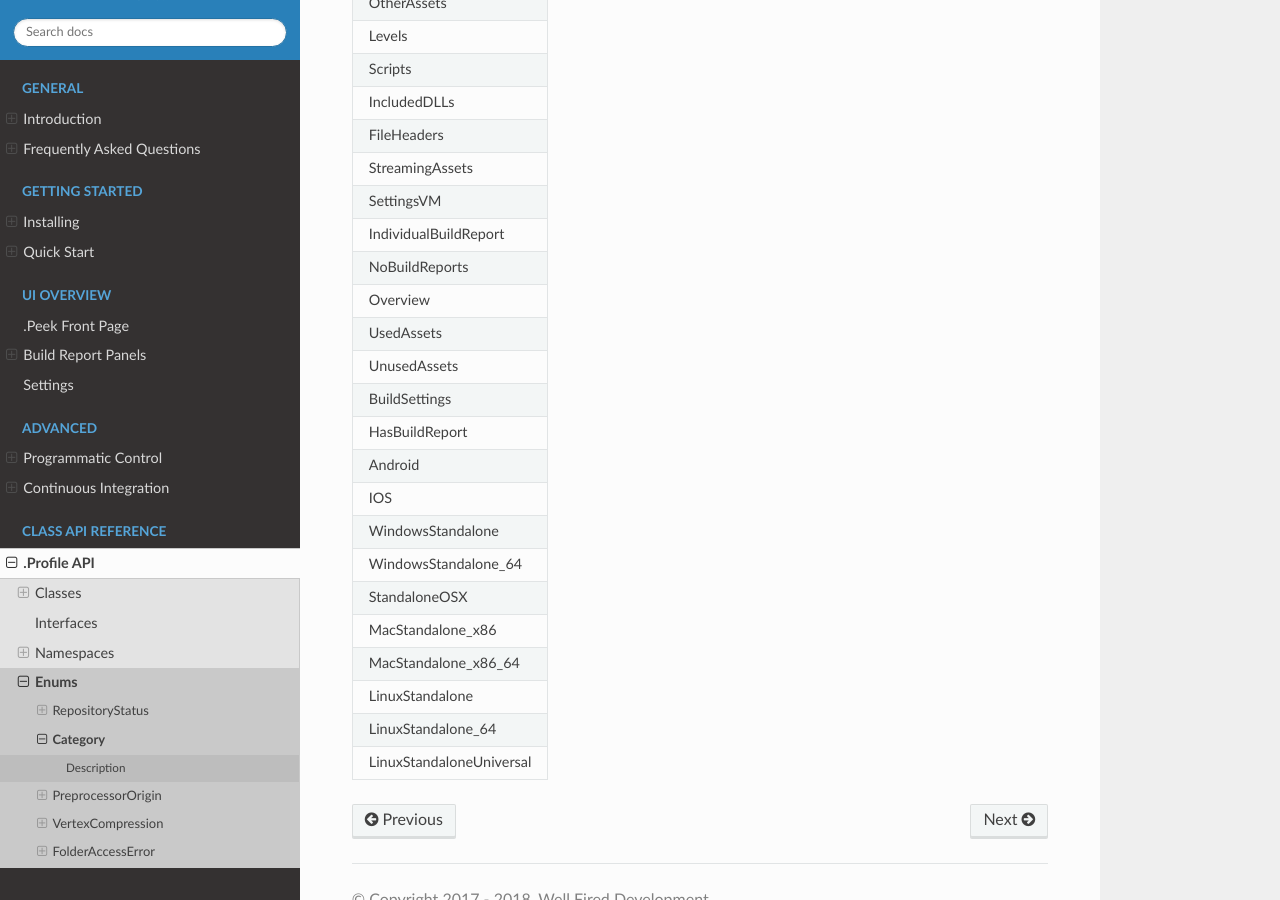
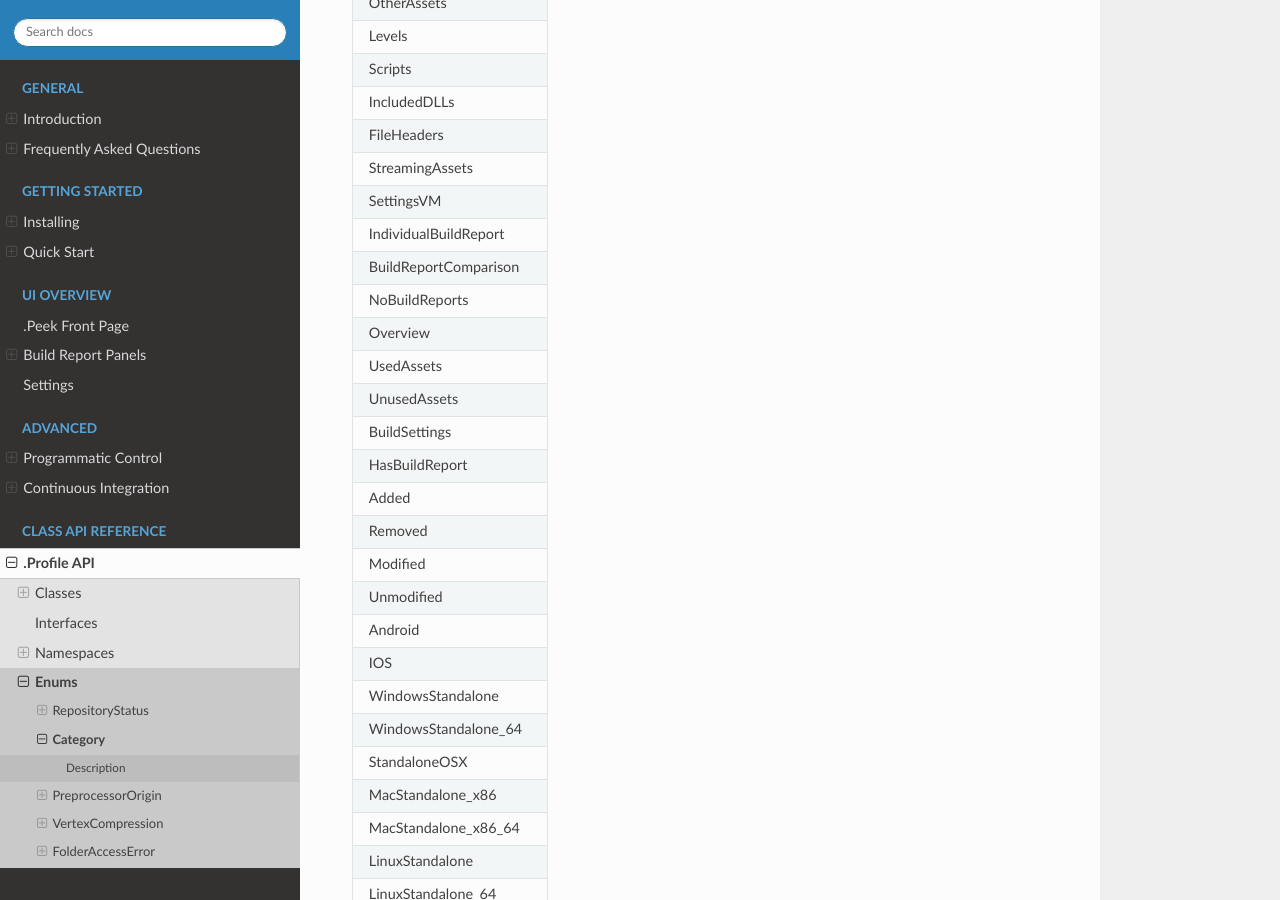
Before and after one commit to WellFiredDevelopment/dotPeekDocumentation, a Sphinx documentation site: the page built from sphinx/source/api/enums/enum_enumwellfired_peek_data.rst, in a window 1280 px wide and 900 px high, scrolled down 475 px. Built offline with Sphinx 7.4.7 and the Read the Docs theme 2.0.0, drawn with Linux system fonts in a browser that asks for light colours.

Commit message:
AutoBuildDocumentation

```diff
--- a/sphinx/source/api/enums/enum_enumwellfired_peek_data.rst
+++ b/sphinx/source/api/enums/enum_enumwellfired_peek_data.rst
@@ -39,6 +39,8 @@ Description
 +---------------------------+
 |IndividualBuildReport      |
 +---------------------------+
+|BuildReportComparison      |
++---------------------------+
 |NoBuildReports             |
 +---------------------------+
 |Overview                   |
@@ -50,6 +52,14 @@ Description
 |BuildSettings              |
 +---------------------------+
 |HasBuildReport             |
++---------------------------+
+|Added                      |
++---------------------------+
+|Removed                    |
++---------------------------+
+|Modified                   |
++---------------------------+
+|Unmodified                 |
 +---------------------------+
 |Android                    |
 +---------------------------+
```
